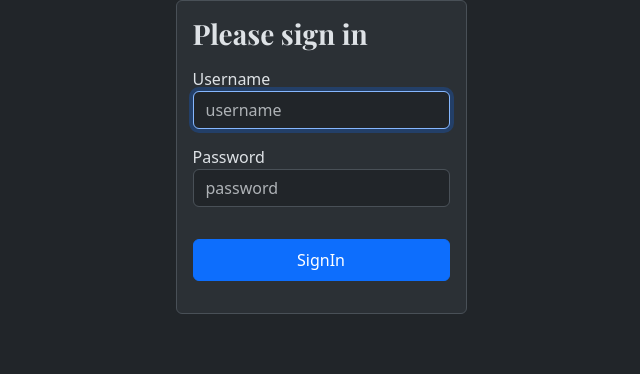
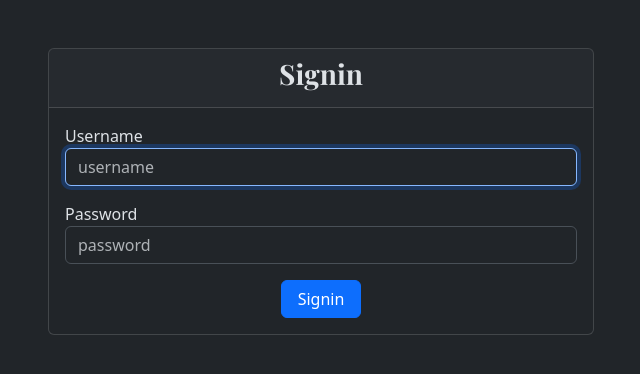
Before and after one commit to SparrowSurya/blog_site, a Django app: page /account/login in a window 1280 px wide. Shown: the top 374 px of the page, without its empty margins (319-959 px from the left). Run offline with Django 4.2, Linux system fonts and the light colour scheme.

Commit message:
added user registration & modified template of login

```diff
--- a/account/urls.py
+++ b/account/urls.py
@@ -4,6 +4,7 @@ from . import views
 
 
 urlpatterns = [
+    path("register", views.AccountRegister.as_view(), name="register"),
     path("login", views.AccountLogin.as_view(), name="login"),
     path("logout", views.AccountLogout.as_view(), name="logout"),
 ]
--- a/account/views.py
+++ b/account/views.py
@@ -1,6 +1,14 @@
 from django.contrib.auth.views import LoginView, LogoutView
+from django.views.generic import CreateView
+from django.urls import reverse_lazy
 
-from django.urls import reverse_lazy
+from . import forms
+
+
+class AccountRegister(CreateView):
+    template_name = "account/register.html"
+    success_url = reverse_lazy("account:login")
+    form_class = forms.AccountRegisterForm
 
 
 class AccountLogin(LoginView):
--- a/templates/account/login.html
+++ b/templates/account/login.html
@@ -3,24 +3,34 @@
 {% block title %}Login | Blog{% endblock title %}
 
 {% block content %}
-<div class="d-flex align-items-center" style="margin: auto;">
-    <main class="m-auto bg-body-tertiary border border-1 rounded" style="min-width: 18rem; padding: 1rem;">
-        <form action={% url "account:login" %} method="POST">
+<div class="container-fluid center-content">
+    <div class="container mt-5">
+        <div class="row justify-content-center">
+            <div class="col-md-6">
+                <div class="card">
+                    <div class="card-header">
+                        <h3 class="text-center">Signin</h3>
+                    </div>
+                    <div class="card-body">
+                        <form action="{% url 'account:login' %}" method='post'>
                             {% csrf_token %}
-
-            <h1 class="h3 mb-3 fw-normal">Please sign in</h1>
-
-            <div class="mb-3">
+                            <div class="form-group">
                                 <label for="id_username">Username</label>
                                 <input type="text" name="username" class="form-control" autofocus placeholder="username" autocomplete="username" maxlength="150" required id="id_username">
                             </div>
-            <div class="mb-3">
+                            <div class="form-group mt-3">
                                 <label for="id_password">Password</label>
                                 <input type="password" name="password" class="form-control" autocomplete="current-password" placeholder="password" required id="id_password">
                             </div>
+                            <div class="d-flex justify-content-center">
+                                <button type="submit" class="btn btn-primary mt-3 px-3">Signin</button>
+                            </div>
+                        </form>
+                    </div>
+                </div>
+            </div>
+        </div>
+    </div>
+</div>
 
-            <button class="btn btn-primary w-100 py-2 my-3" type="submit">SignIn</button>
-        </form>
-    </main>
-</div>
 {% endblock content %}
```
Also changed, not shown: account/forms.py (+11 -0 lines), templates/account/register.html (added, +46 -0 lines), README.md. Lines whose indentation alone changed are shown as unchanged.
